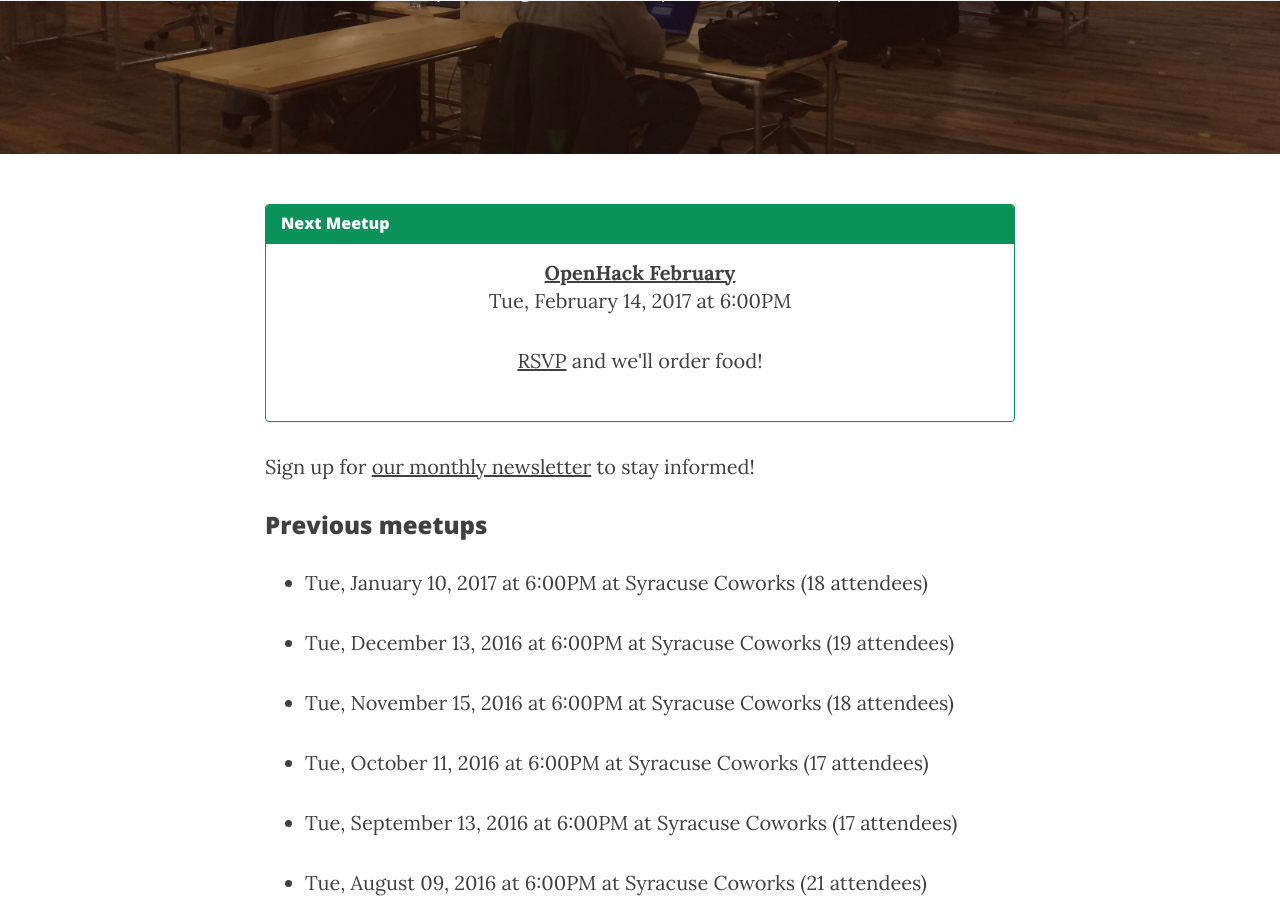
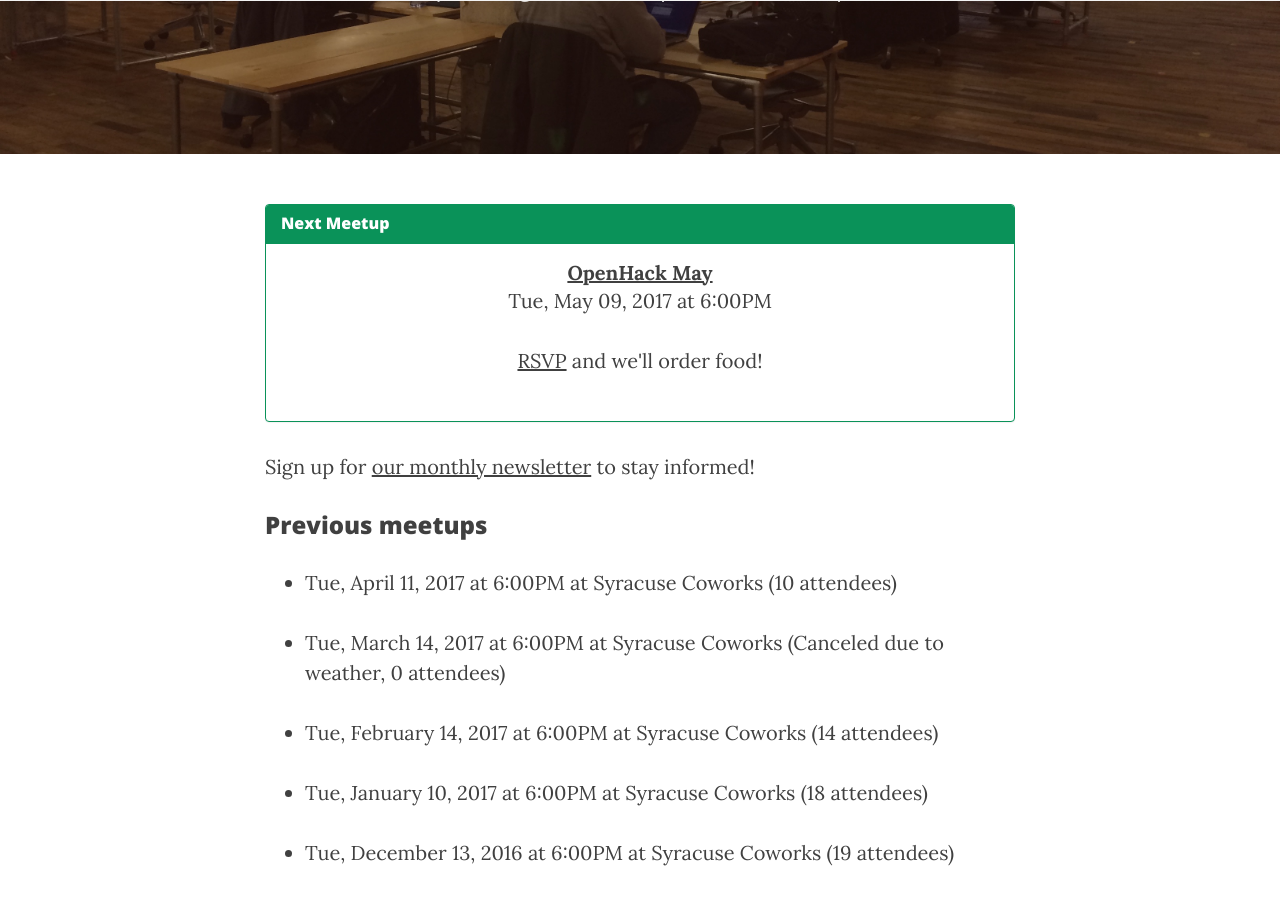
Before and after one commit to syracuseio/openhacksyr.github.io, a Jekyll site: the page built from events.md, in a window 1280 px wide and 900 px high, scrolled down 302 px. Built offline with Jekyll 4.4.1, drawn with Linux system fonts in a browser that asks for light colours; nearby versions of some CDN libraries.

Commit message:
Add some past events

```diff
--- a/_data/events.yaml
+++ b/_data/events.yaml
@@ -1,8 +1,24 @@
 ---
+- name: OpenHack May
+  date: 9-5-2017 at 6pm
+  location: coworks
+  rsvp_link: https://www.meetup.com/SyracuseCoWorks/events/239549455/
+  attendees:
+- name: OpenHack April
+  date: 11-4-2017 at 6pm
+  location: coworks
+  rsvp_link: https://www.meetup.com/SyracuseCoWorks/events/238797796/
+  attendees: 10
+- name: OpenHack March
+  date: 14-3-2017 at 6pm
+  location: coworks
+  rsvp_link: https://www.meetup.com/SyracuseCoWorks/events/238797796/
+  attendees: Canceled due to weather, 0
 - name: OpenHack February
   date: 14-2-2017 at 6pm
   location: coworks
   rsvp_link: https://www.meetup.com/SyracuseCoWorks/events/236883840/
+  attendees: 14
 - name: OpenHack January
   date: 10-1-2017 at 6pm
   location: coworks
```
